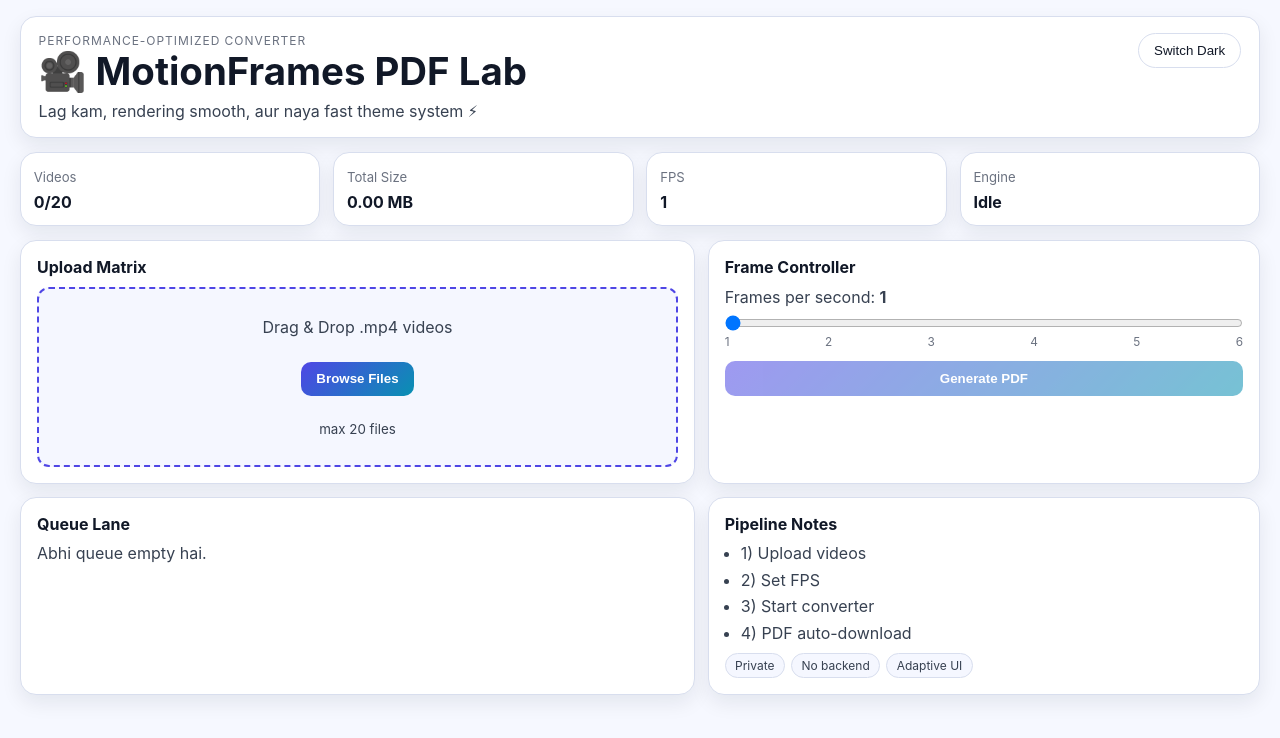
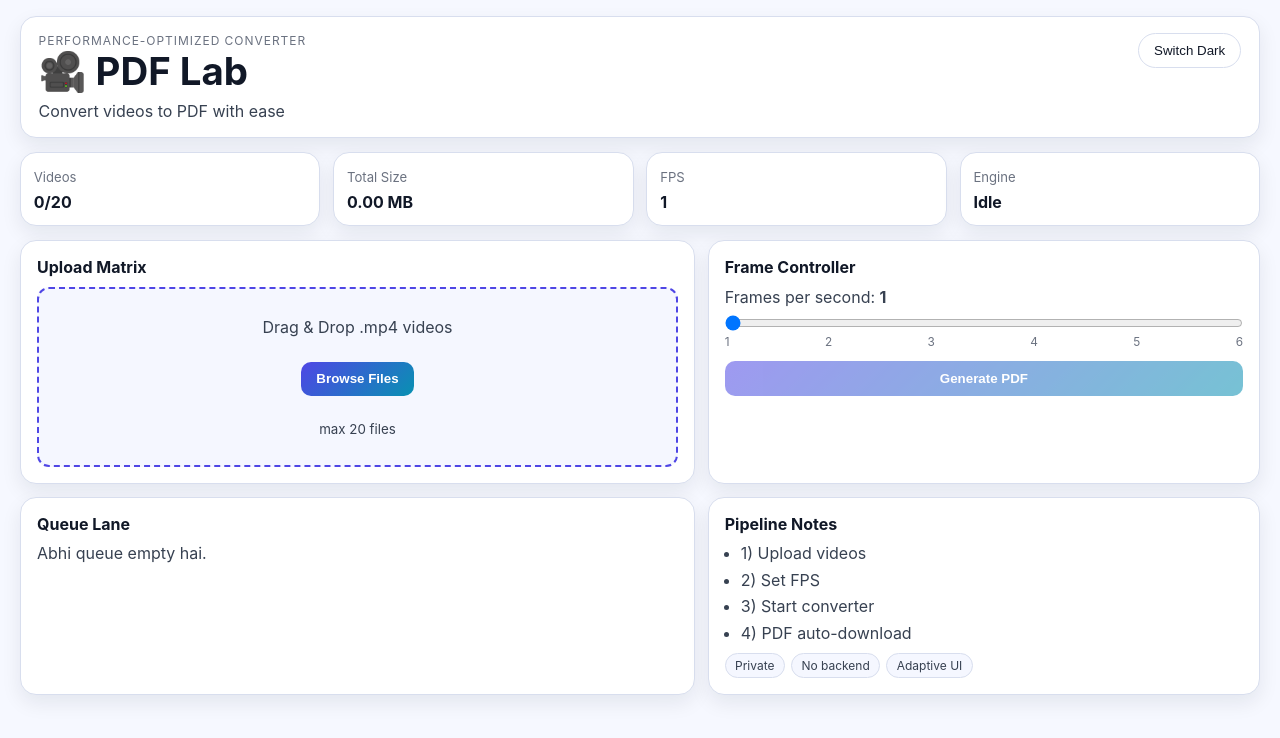
Before and after one commit to arvindg4u/video-to-pdf-converter, a React (Vite) app: page / in a window 1280 px wide. Shown: the top 738 px of the page. Built offline with nearby package versions, Linux system fonts and the light colour scheme.

Commit message:
Update header text

```diff
--- a/src/App.jsx
+++ b/src/App.jsx
@@ -214,8 +214,8 @@ function App() {
       <header className="hero-header panel">
         <div>
           <p className="meta">Performance-optimized converter</p>
-          <h1>🎥 MotionFrames PDF Lab</h1>
-          <p className="headline">Lag kam, rendering smooth, aur naya fast theme system ⚡</p>
+          <h1>🎥 PDF Lab</h1>
+          <p className="headline">Convert videos to PDF with ease</p>
         </div>
         <button type="button" className="theme-btn" onClick={toggleTheme}>
           {theme === 'light' ? 'Switch Dark' : 'Switch Light'}
```
